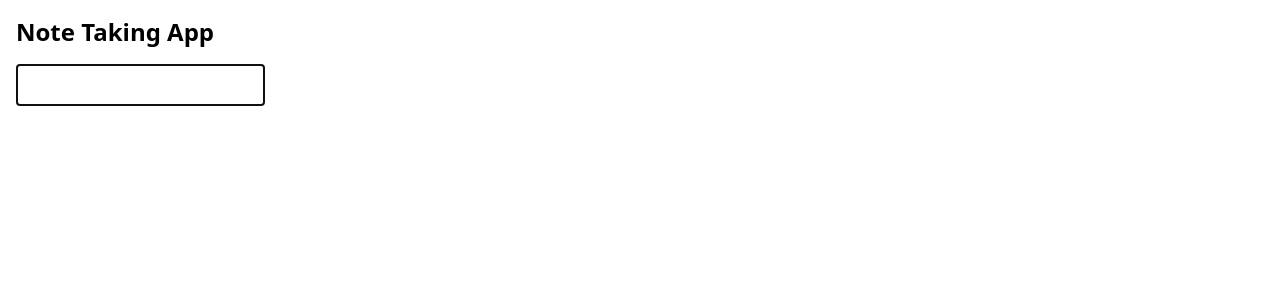
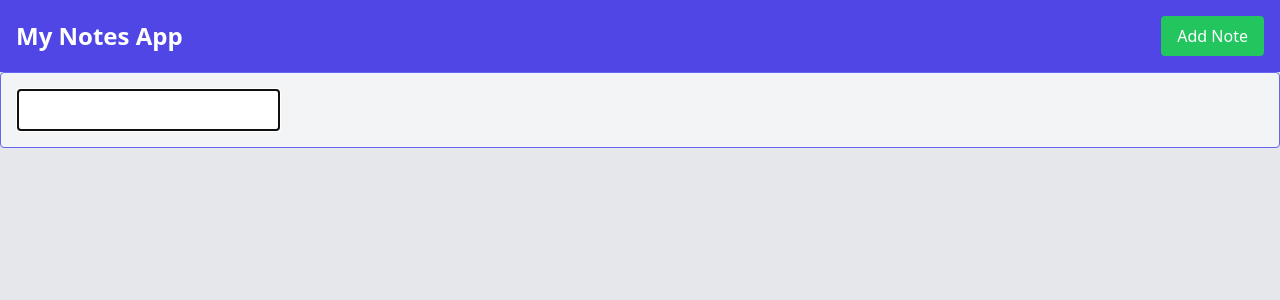
Before and after one commit to jcbashdown/notes-app, a React (Vite) app: page / in a window 1280 px wide. Shown: the top 300 px of the page. Built offline with nearby package versions, Linux system fonts and the light colour scheme.

Commit message:
Starting working tabbing with styling
- Enter in empty adds blank at the level above?
- Enter again at top level adds at end after nested? Nests under the a
  newly added oen there?

```diff
--- a/index.html
+++ b/index.html
@@ -6,7 +6,7 @@
     <meta name="viewport" content="width=device-width, initial-scale=1.0" />
     <title>Vite + React</title>
   </head>
-  <body>
+  <body class="bg-gray-200">
     <div id="root"></div>
     <script type="module" src="/src/main.tsx"></script>
   </body>
--- a/src/components/Note.tsx
+++ b/src/components/Note.tsx
@@ -6,10 +6,10 @@ const Note: React.FC<{ note: NoteInterface, noteIndex: number, currentLevelNotes
   const nextPath = `${currentLevelPath}.${noteIndex}.children`;
 
   return (
-    <li>
+    <li className="mb-2 border border-indigo-500 rounded p-2 lg:p-4 bg-gray-100 font-semibold">
       <NoteInput key={note.id} note={note} noteIndex={noteIndex} currentLevelNotes={currentLevelNotes} currentLevelPath={currentLevelPath} />
       {note.children && (
-        <ul>
+        <ul className="ml-4 font-normal">
           {note.children.map((childNote: NoteInterface, index: number) => {
             return <Note key={childNote.id} note={childNote} noteIndex={index} currentLevelNotes={note.children} currentLevelPath={nextPath} />
           })}
--- a/src/components/NoteApp.tsx
+++ b/src/components/NoteApp.tsx
@@ -6,10 +6,11 @@ import { NotesProvider, useNotes } from '../contexts/NotesContext';
 const NoteApp: React.FC = () => {
     return (
         <NotesProvider>
-            <div className="p-4">
-                <h1 className="text-2xl font-bold mb-4">Note Taking App</h1>
-                <NotesList />
+            <div className="flex justify-between items-center p-4 bg-indigo-600 text-white">
+                <h1 className="text-2xl font-semibold">My Notes App</h1>
+                <button className="bg-green-500 hover:bg-green-700 px-4 py-2 rounded">Add Note</button>
             </div>
+            <NotesList />
         </NotesProvider>
     );
 }
--- a/src/components/NoteInput.tsx
+++ b/src/components/NoteInput.tsx
@@ -31,19 +31,14 @@ const NoteInput: React.FC<{ note: NoteInterface, noteIndex: number, currentLevel
         }
         else if (e.key === 'Tab') {
           e.preventDefault(); // Stop the default tab action
-          //TODO
 
           //Call the nestNote method is the note is not the first one.
           //Use the previous sibling as the new parent
           //...
           // Call the nestNote method from context if the note is not top-level
-          //if (parentId) {
-            //// Assume we have a function `findPreviousSiblingId` that finds the previous sibling note's ID
-            //const previousSiblingId = findPreviousSiblingId(noteId);
-            //if (previousSiblingId) {
-              //nestNote(noteId, previousSiblingId);
-            //}
-          //}
+          if (previousNote) {
+            nestNote(note, previousNote, noteIndex, previousNoteIndex, currentLevelPath);
+          }
         }
     };
     const handleChange = (e: React.ChangeEvent<HTMLInputElement>) => {
--- a/src/components/NotesList.tsx
+++ b/src/components/NotesList.tsx
@@ -6,7 +6,7 @@ import Note from './Note';
 const NotesList: React.FC = () => {
   const { notes } = useNotes();
   return (
-    <ul>
+    <ul className="main-list">
       {notes.map((note: NoteInterface, noteIndex: number) => {
         return <Note key={note.id} note={note} noteIndex={noteIndex} currentLevelNotes={notes}/>
       })}
--- a/src/contexts/NotesContext.tsx
+++ b/src/contexts/NotesContext.tsx
@@ -70,27 +70,32 @@ export const NotesProvider: React.FC<NotesProviderProps> = ({ children }) => {
         });
     };
 
-    const nestNote = (noteId: string, newParentId: string) => {
+    const nestNote = (note: NoteInterface, previousNote: NoteInterface, noteIndex: number, previousNoteIndex: number, currentLevelPath: string) => {
       setNotes(prevNotes => {
           const newNotes = JSON.parse(JSON.stringify(prevNotes));
-          const noteIndex = newNotes.findIndex(note => note.id === noteId);
-          const parentIndex = newNotes.findIndex(note => note.id === newParentId);
+          const newNote = JSON.parse(JSON.stringify(note));
+          const newPreviousNote = JSON.parse(JSON.stringify(previousNote));
 
-          if (noteIndex < 0 || parentIndex < 0) {
+          if (noteIndex < 0 || previousNoteIndex < 0) {
               return newNotes; // No changes if indices are not valid
           }
 
           // Remove note from its current position
-          const [noteToNest] = newNotes.splice(noteIndex, 1);
+          let pathWithArrayPosition = currentLevelPath;
+
+          if (pathWithArrayPosition !== "") {
+            pathWithArrayPosition = pathWithArrayPosition + ".";
+          }
+
+          removeNoteByPath(newNote, `${pathWithArrayPosition}${noteIndex}`, newNotes);
 
           // Update its parentId
-          noteToNest.parentId = newParentId;
+          newNote.parentId = previousNote.id;
+          // Add to parents children
+          newPreviousNote.children = [...previousNote.children, newNote];
 
-          // Add note to the children array of the parent note
-          const parentNote = newNotes[parentIndex];
-          parentNote.children = [...parentNote.children, noteToNest];
-
-          return newNotes;
+          //update in the notes itself
+          return updateByPath(`${pathWithArrayPosition}${previousNoteIndex}`, newPreviousNote, newNotes);
       });
     };
 
@@ -139,7 +144,39 @@ function insertByPath(path: string, obj: any, root: any): any {
   }
   return root;
 }
+function removeNoteByPath(note: NoteInterface, path: string, root: any): any {
+  //log a deep copy of root
+  console.log(JSON.parse(JSON.stringify(root)));
+  // Split the path into parts
+  const parts = path.split('.');
+
+  //return if there are no parts
+  if(parts.length === 0) return;
+
+  // Find the index to insert at and remove it from the path
+  const lastIndex = parts.pop();
+
+  // Reduce the parts array to find the parent array
+  const parentArray = parts.reduce((current: any, part: string) => {
+    // If it's an attribute name, return the attribute
+    if(isNaN(parseInt(part))) return current[part];
+    // If it's an index, return the item at index
+    return current[parseInt(part)];
+  }, root);
+
+  //It must not do anything if it's run again
+  console.log(parentArray[parseInt(lastIndex!)].id)
+  console.log(note.id)
+  if(parentArray[parseInt(lastIndex!)].id === note.id) {
+    parentArray.splice(parseInt(lastIndex!), 1);
+  }
+  console.log(root)
+
+  return root;
+}
 function updateByPath(path: string, obj: any, root: any): any {
+
+  console.log(JSON.parse(JSON.stringify(root)));
   // Split the path into parts
   const parts = path.split('.');
 
@@ -160,5 +197,6 @@ function updateByPath(path: string, obj: any, root: any): any {
   if(!isNaN(parseInt(lastIndex!))) {
     parentArray[parseInt(lastIndex!)] = obj;
   }
+  console.log(root);
   return root;
 }
```
